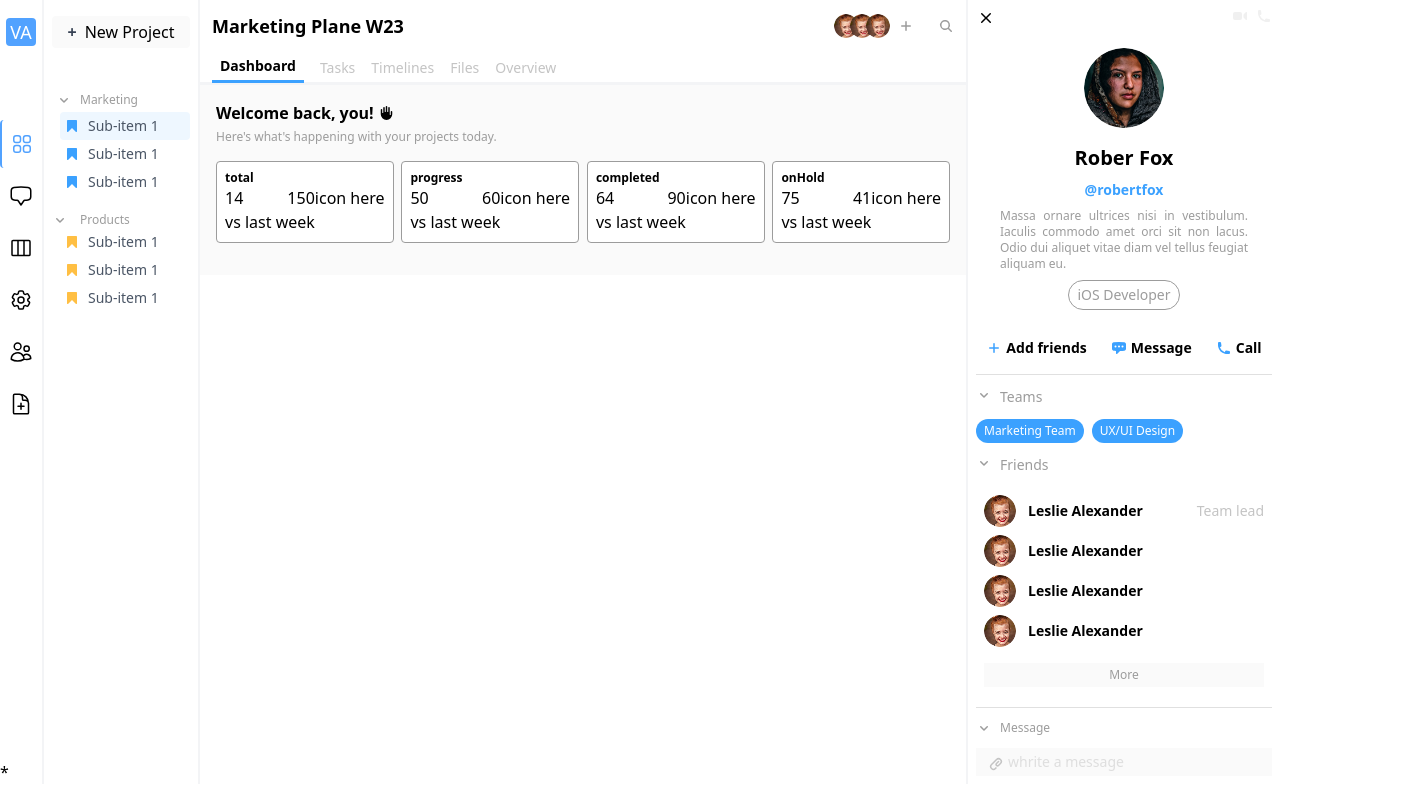
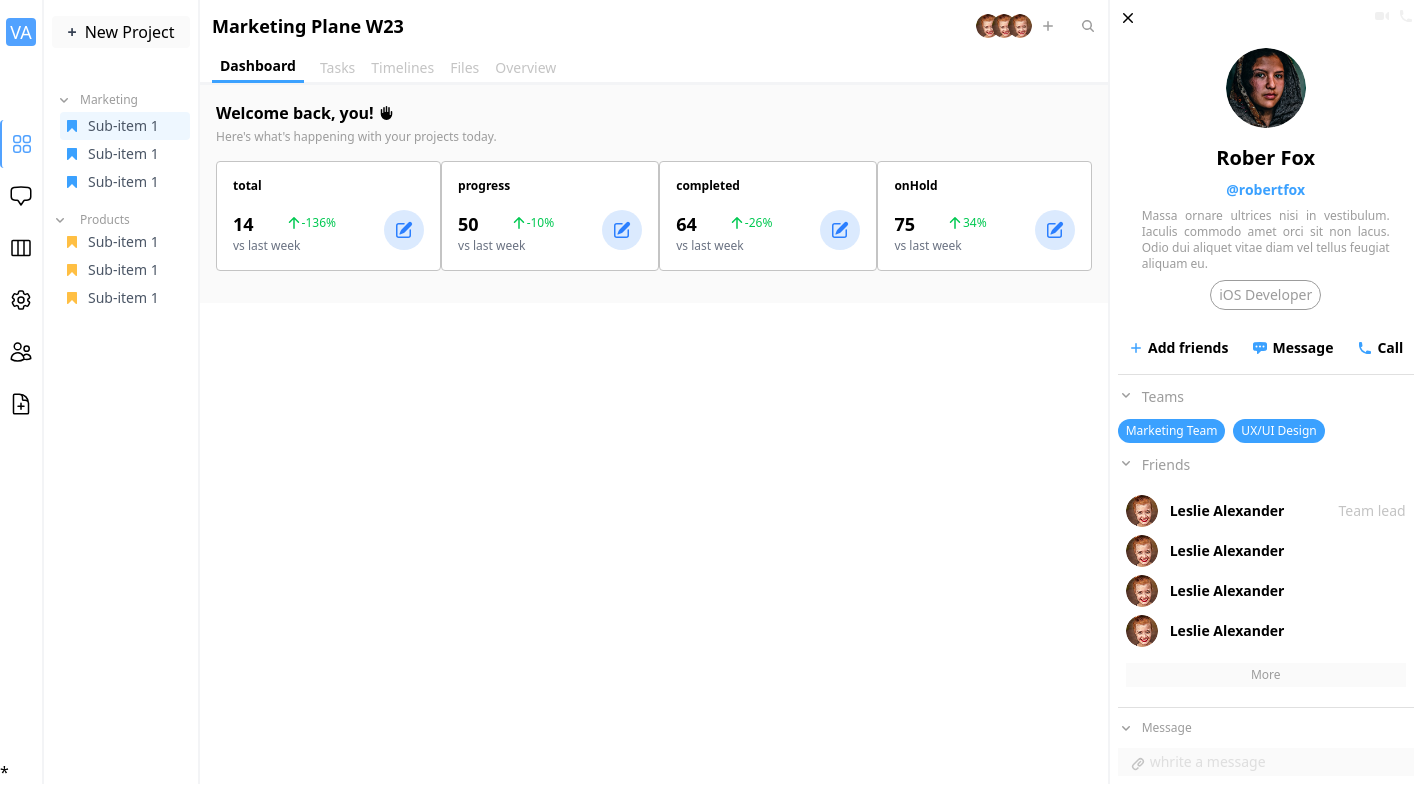
Before and after one commit to Lova1401Code/task-manager-frontend, a React (Vite) app: page / in a window 1280 px wide. Shown: the whole page, 1422 px wide, since content can reach past the window. Built offline with nearby package versions, Linux system fonts and the light colour scheme.

Commit message:
feat: add ArrowUp icon and enhance StatisticProject component layout

```diff
--- /dev/null
+++ b/src/assets/icons/ArrowUp.jsx
@@ -0,0 +1,7 @@
+export default function ArrowUp() {
+    return (
+        <svg xmlns="http://www.w3.org/2000/svg" viewBox="0 0 16 16" fill="currentColor" className="size-4">
+            <path fillRule="evenodd" d="M8 14a.75.75 0 0 1-.75-.75V4.56L4.03 7.78a.75.75 0 0 1-1.06-1.06l4.5-4.5a.75.75 0 0 1 1.06 0l4.5 4.5a.75.75 0 0 1-1.06 1.06L8.75 4.56v8.69A.75.75 0 0 1 8 14Z" clipRule="evenodd" />
+        </svg>
+    )
+}
--- a/src/components/StatisticProject.jsx
+++ b/src/components/StatisticProject.jsx
@@ -1,4 +1,5 @@
-
+import PencilSquare from "../assets/icons/PenciSquare";
+import ArrowUp from "../assets/icons/ArrowUp";
 
 export default function StatisticProject(){
     const dashboardDateProject = {
@@ -19,20 +20,29 @@ export default function StatisticProject(){
     return(
         <div className="flex justify-between py-4">
             { Object.entries(dashboardDateProject.stats).map(([key,stat]) => (
-                <div className="border-1 border-[#9C9C9C] rounded p-2 bg-white" key={key}>
-                    <div className="flex-col">
+                <div className="border-1 border-[#C4C4C4] rounded p-4 bg-white" key={key}>
+                    <div className="flex flex-col gap-4">
                         <div className="text-xs font-bold">
                             {stat.name}
                         </div>
-                        <div className="flex justify-between">
+                        <div className="flex justify-between gap-12">
                             <div className="flex-col">
-                                <div className="flex justify-between">
-                                    <div>{stat.current}</div>
-                                    <div>{stat.previous}</div>
+                                <div className="flex gap-8 items-baseline">
+                                    <div className="font-bold text-lg">{stat.current}</div>
+                                    <div className="flex text-green-500 items-center">
+                                        <ArrowUp />
+                                        <div className="text-green-500 text-xs">
+                                            {stat.current - stat.previous}%
+                                        </div>
+                                    </div>
                                 </div>
-                                <div>vs last week</div>
+                                <div className="text-xs text-gray-500">
+                                    vs last week
+                                </div>
                             </div>
-                            <div>icon here</div>
+                            <div className="flex items-center justify-center rounded-full bg-blue-100 text-blue-500 h-10 w-10">
+                                <PencilSquare />
+                            </div>
                         </div>
                     </div>
 
```
